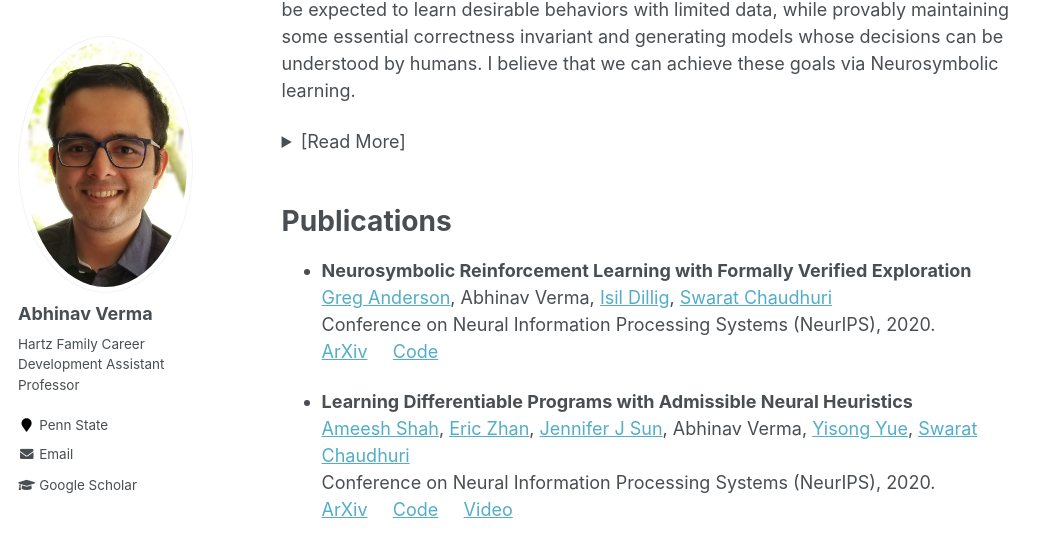
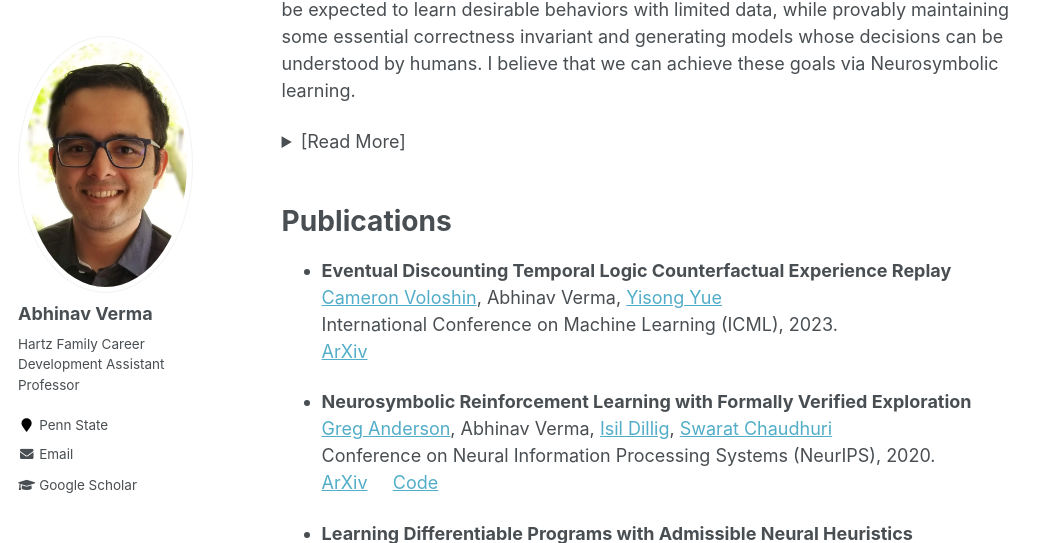
Before and after one commit to averma8053/averma8053.github.io, a Jekyll site: the page built from _pages/about.md, in a window 1280 px wide and 900 px high, scrolled down 477 px, cut to the strip 0-543 px from the top of the window. Shown: the whole strip, without its empty margins (0-1053 px from the left). Built offline with Jekyll 4.4.1, drawn with Linux system fonts in a browser that asks for light colours.

Commit message:
LCER update

```diff
--- a/_pages/about.md
+++ b/_pages/about.md
@@ -39,6 +39,12 @@ My research focuses on addressing these four drawbacks simultaneously, and provi
 <br>
 
 # Publications
+
+- **Eventual Discounting Temporal Logic Counterfactual Experience Replay**\
+[Cameron Voloshin](https://www.clvoloshin.com), Abhinav Verma, [Yisong Yue](http://www.yisongyue.com) \
+International Conference on Machine Learning (ICML), 2023.\
+[ArXiv](https://arxiv.org/abs/2303.02135)
+
 
 - **Neurosymbolic Reinforcement Learning with Formally Verified Exploration**\
 [Greg Anderson](https://gavlegoat.github.io), Abhinav Verma, [Isil Dillig](https://www.cs.utexas.edu/~isil/), [Swarat Chaudhuri](https://www.cs.utexas.edu/~swarat/) \
```
